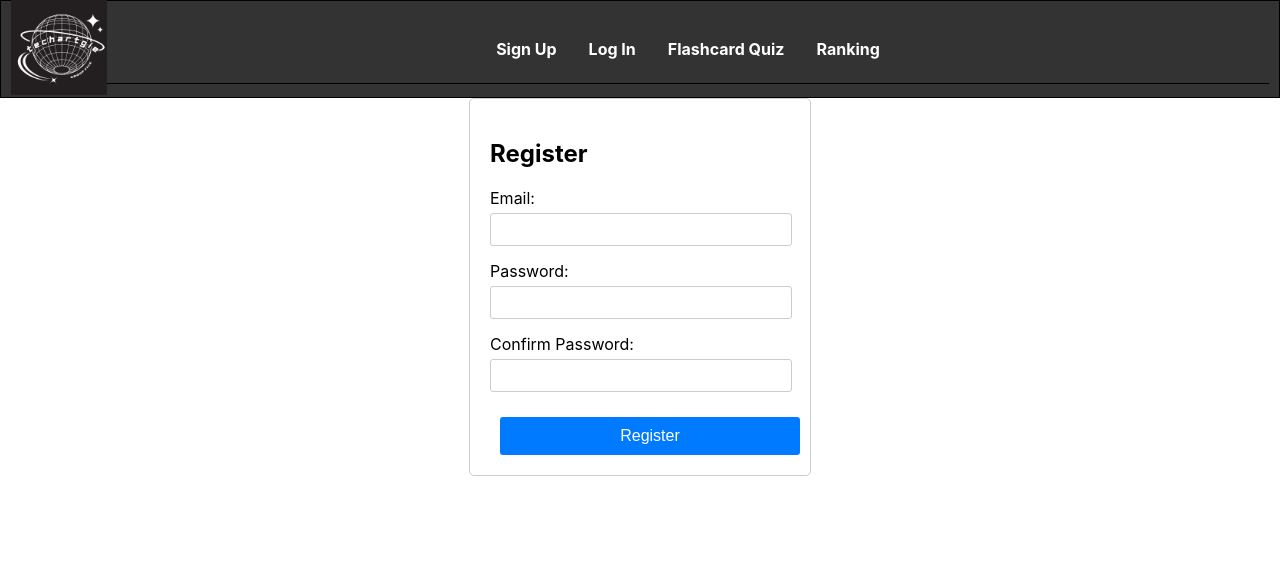
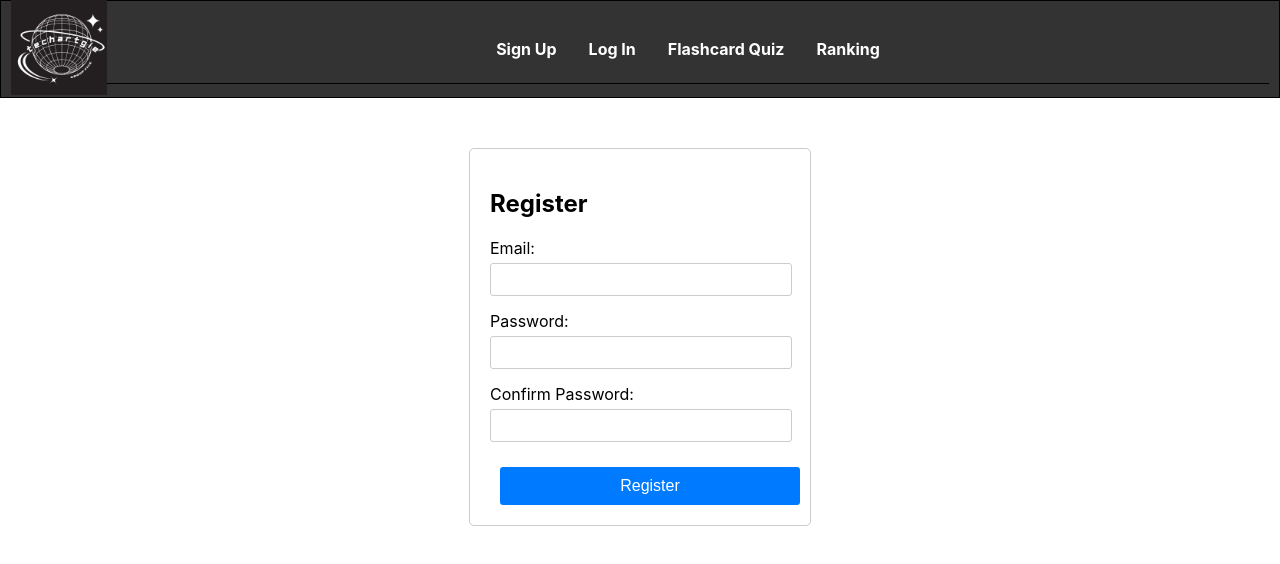
Before and after one commit to Janjanhsu/COMP229_GroupProject, a React (Create React App) app: page /logIn/SignUp in a window 1280 px wide. Shown: the top 564 px of the page. Built offline with nearby package versions, Linux system fonts and the light colour scheme.

Commit message:
centered login and css pages

```diff
--- a/src/styles/LogIn.css
+++ b/src/styles/LogIn.css
@@ -1,6 +1,6 @@
 .login-container {
     width: 300px;
-    margin: 0 auto;
+    margin: 50px auto;
     padding: 20px;
     border: 1px solid #ccc;
     border-radius: 5px;
--- a/src/styles/Register.css
+++ b/src/styles/Register.css
@@ -1,6 +1,6 @@
 .register-container {
     width: 300px;
-    margin: 0 auto;
+    margin: 50px auto;
     padding: 20px;
     border: 1px solid #ccc;
     border-radius: 5px;
```
